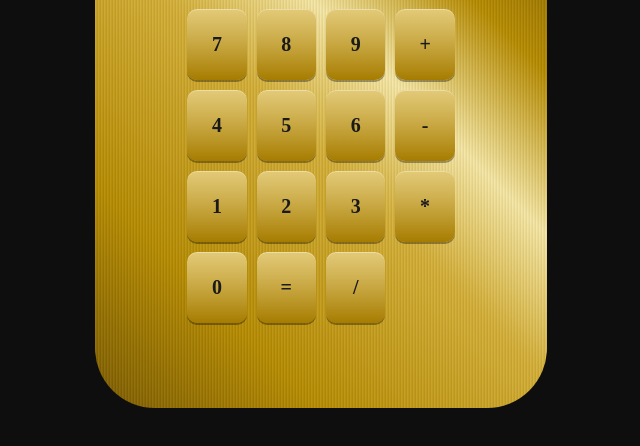
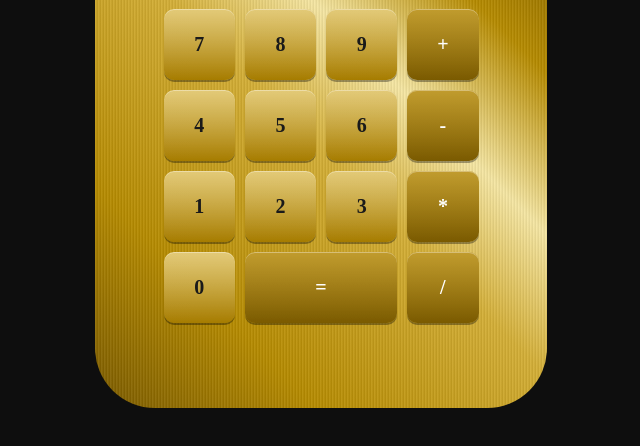
Before and after one commit to kevinpatrickbayley/calculator, a plain HTML site: page index.html in a window 1280 px wide. Shown: the part 156-602 px from the top of the page, without its empty margins (319-959 px from the left). Drawn offline with Linux system fonts and the light colour scheme; a web font is replaced by a local one.

Commit message:
Widen keypad grid

```diff
--- a/style.css
+++ b/style.css
@@ -64,6 +64,7 @@ body{
     display: grid;
     grid-template-columns: repeat(4, 1fr);
     gap: 10px;
+    width: 75%;
 }
 
 .key{
@@ -92,9 +93,13 @@ body{
   filter: brightness(.96);
 }
 
-.key--op{
+.key-op{
   background:
     linear-gradient(180deg, rgba(255,255,255,.18), rgba(255,255,255,0)) ,
     linear-gradient(180deg, #b38600, #7a5a00);
   color: #fff;
 }
+
+.key-wide{
+    grid-column: 2 / 4;
+}
```
